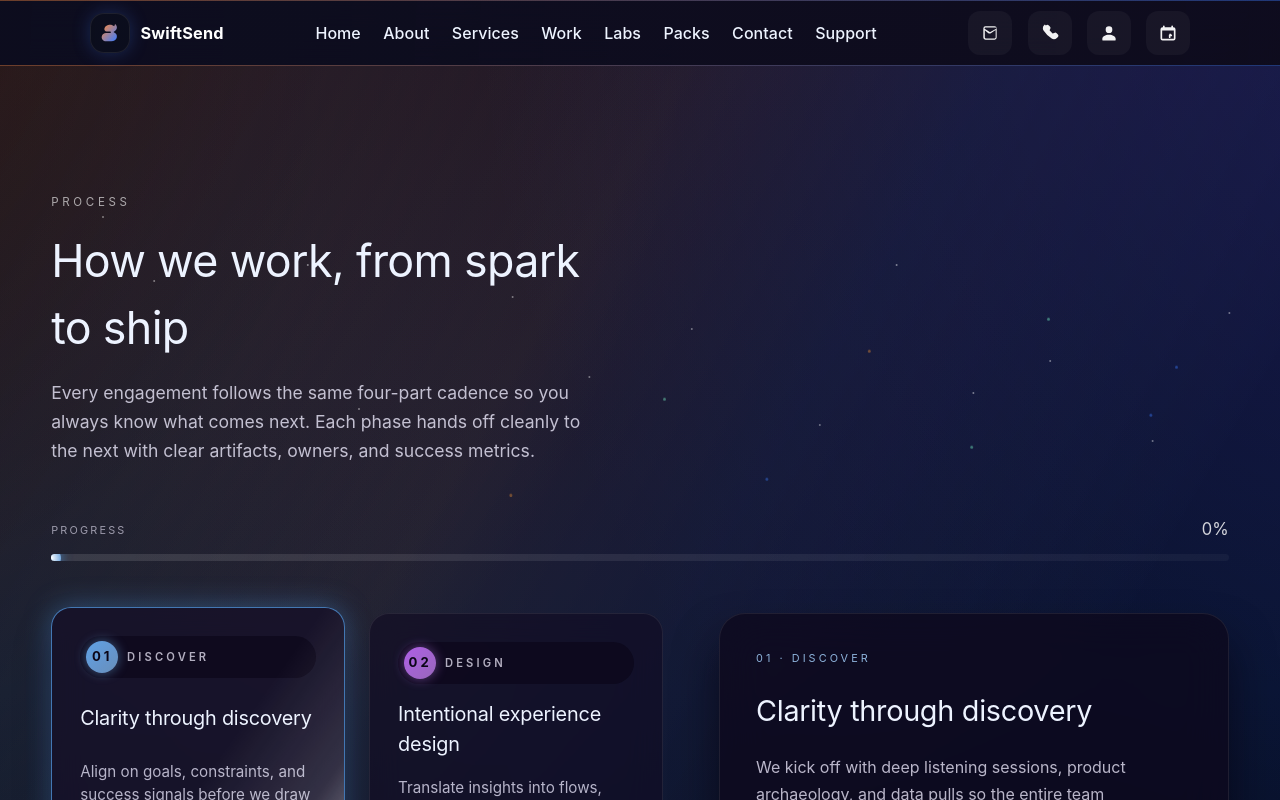
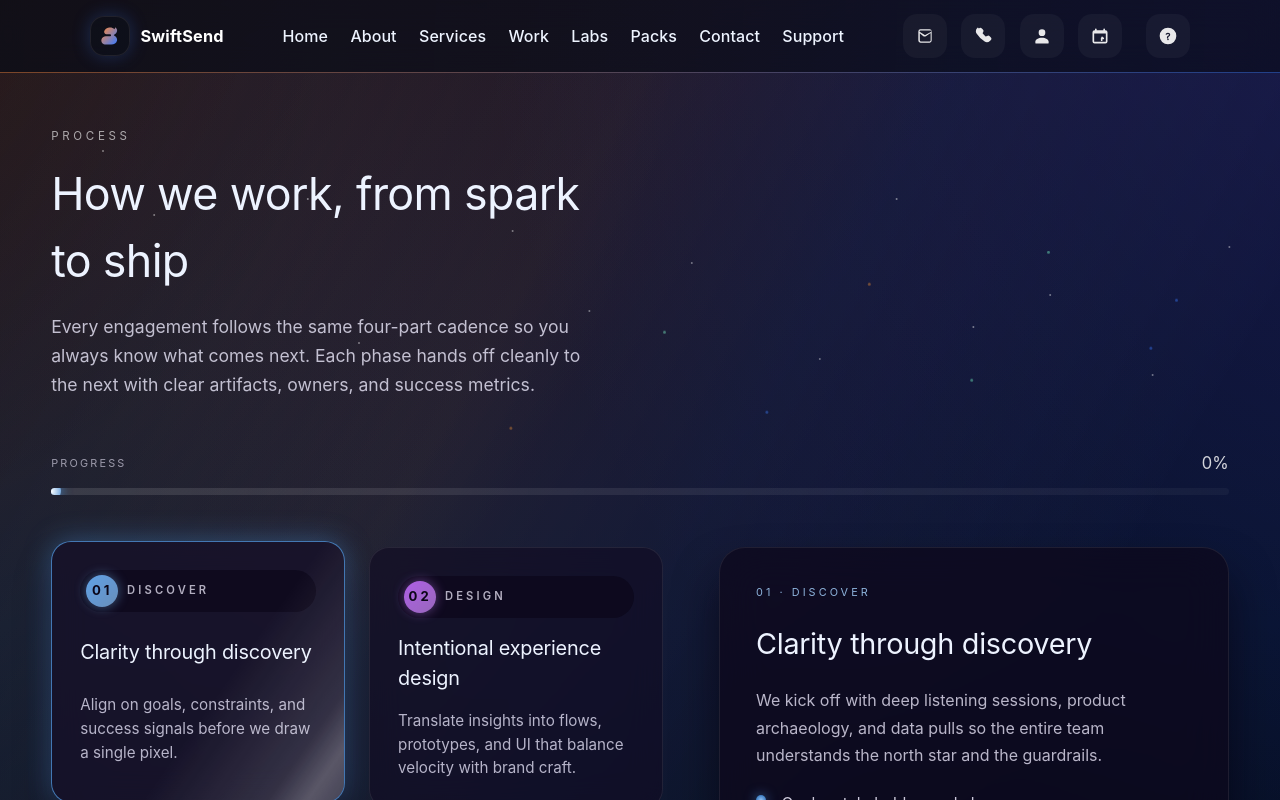
Before and after one commit to edgarcolmenero/swiftsendmaxej, a Next.js app: page / in a window 1280 px wide. Shown: the top 800 px of the page. Built offline with nearby package versions, Linux system fonts and the light colour scheme.

Commit message:
feat: elevate header to global fixed bar

```diff
--- a/components/Header.tsx
+++ b/components/Header.tsx
@@ -2,7 +2,14 @@
 "use client";
 
 import Link from "next/link";
-import { useEffect, useState } from "react";
+// @ts-ignore -- resolved via custom local react-dom typings
+import * as ReactDOM from "react-dom";
+import {
+  type MouseEvent,
+  useEffect,
+  useRef,
+  useState
+} from "react";
 
 const NAV_ITEMS = [
   { href: "#home", label: "Home" },
@@ -107,7 +114,13 @@ const ACTION_ITEMS: ActionItem[] = [
 ];
 
 export default function Header() {
+  const headerRef = useRef<HTMLElement | null>(null);
+  const [portalTarget, setPortalTarget] = useState<Element | null>(null);
   const [hasShadow, setHasShadow] = useState(false);
+
+  useEffect(() => {
+    setPortalTarget(document.body);
+  }, []);
 
   useEffect(() => {
     const updateShadow = () => {
@@ -119,10 +132,70 @@ export default function Header() {
     return () => window.removeEventListener("scroll", updateShadow);
   }, []);
 
-  return (
-    <header data-header className={`ss-header${hasShadow ? " has-shadow" : ""}`}>
+  useEffect(() => {
+    if (!portalTarget || !headerRef.current) {
+      return;
+    }
+
+    const setHeaderHeight = () => {
+      if (!headerRef.current) return;
+      const height = headerRef.current.offsetHeight;
+      document.documentElement.style.setProperty("--header-h", `${height}px`);
+    };
+
+    let resizeObserver: ResizeObserver | null = null;
+
+    if (typeof ResizeObserver !== "undefined" && headerRef.current) {
+      resizeObserver = new ResizeObserver(setHeaderHeight);
+      resizeObserver.observe(headerRef.current);
+    } else {
+      setHeaderHeight();
+    }
+
+    setHeaderHeight();
+    window.addEventListener("orientationchange", setHeaderHeight);
+
+    return () => {
+      resizeObserver?.disconnect();
+      window.removeEventListener("orientationchange", setHeaderHeight);
+    };
+  }, [portalTarget]);
+
+  const handleAnchorClick = (event: MouseEvent<HTMLAnchorElement>, href: string) => {
+    if (!href.startsWith("#")) return;
+
+    const target = document.querySelector<HTMLElement>(href);
+    if (!target) return;
+
+    event.preventDefault();
+
+    const headerHeight = headerRef.current?.offsetHeight ?? 0;
+    const prefersReducedMotion = window.matchMedia("(prefers-reduced-motion: reduce)").matches;
+    const targetOffset = target.getBoundingClientRect().top + window.scrollY - headerHeight - 8;
+    const destination = Math.max(targetOffset, 0);
+
+    window.scrollTo({
+      top: destination,
+      behavior: prefersReducedMotion ? "auto" : "smooth"
+    });
+  };
+
+  if (!portalTarget) {
+    return null;
+  }
+
+  return ReactDOM.createPortal(
+    <header
+      ref={headerRef}
+      data-header
+      className={`header ss-header header--fixed${hasShadow ? " has-shadow" : ""}`}
+    >
       <div className="container header-row">
-        <Link href="#home" className="brand">
+        <Link
+          href="#home"
+          className="brand"
+          onClick={(event) => handleAnchorClick(event, "#home")}
+        >
           <span className="brand-mark" aria-hidden="true">
             <svg
               width="32"
@@ -137,7 +210,7 @@ export default function Header() {
                 </linearGradient>
               </defs>
               <path
-                d="M21.62 7.08c-1.72-1.46-4.25-2.29-6.82-1.93-3.08.42-5.57 2.43-6.24 4.92a3.1 3.1 0 0 0 2.84 3.89h4.44c.82 0 1.46.46 1.46 1.06 0 .6-.64 1.06-1.46 1.06h-5.03c-2.88 0-5.28 1.95-5.81 4.55-.7 3.43 2.13 6.41 5.7 6.41h7.02c3.54 0 6.8-2.33 7.39-5.46.46-2.44-.74-4.69-2.93-5.9l-.74-.41c-.4-.22-.48-.47-.48-.63 0-.16.08-.41.48-.63l.74-.41c2.19-1.21 3.39-3.46 2.93-5.9-.24-1.26-1.01-2.48-2.29-3.62Z"
+                d="M22.09 6.84c-1.86-1.6-4.57-2.51-7.33-2.12-3.2.44-5.79 2.51-6.49 5.07a3.18 3.18 0 0 0 2.92 3.98h4.73c.81 0 1.47.62 1.47 1.45 0 .6-.66 1.07-1.47 1.07h-5.29c-3 0-5.51 1.98-6.07 4.61-.73 3.48 2.21 6.48 5.91 6.48h7.29c3.67 0 7.03-2.36 7.64-5.53.47-2.47-.77-4.74-3.03-5.97l-.77-.42c-.39-.22-.48-.47-.48-.63 0-.16.09-.41.48-.63l.77-.42c2.26-1.23 3.49-3.5 3.03-5.97-.25-1.28-1.05-2.52-2.36-3.64Z"
                 fill="url(#brand-mark-gradient)"
               />
             </svg>
@@ -146,7 +219,12 @@ export default function Header() {
         </Link>
         <nav className="nav-desktop" aria-label="Primary">
           {NAV_ITEMS.map((item) => (
-            <Link key={item.href} href={item.href} className="nav-pill">
+            <Link
+              key={item.href}
+              href={item.href}
+              className="nav-pill"
+              onClick={(event) => handleAnchorClick(event, item.href)}
+            >
               {item.label}
             </Link>
           ))}
@@ -154,7 +232,8 @@ export default function Header() {
             Support
           </Link>
         </nav>
-        <div className="header-icons">
+        <div className="header-actions">
+          <div className="header-actions__cluster">
             {ACTION_ITEMS.map((action) =>
               action.external ? (
                 <a
@@ -166,11 +245,33 @@ export default function Header() {
                   {action.icon}
                 </a>
               ) : (
-              <Link key={action.label} href={action.href} aria-label={action.label} className="icon-btn">
+                <Link
+                  key={action.label}
+                  href={action.href}
+                  aria-label={action.label}
+                  className="icon-btn"
+                >
                   {action.icon}
                 </Link>
               )
             )}
+          </div>
+          <Link href="/support" aria-label="Support" className="icon-btn icon-btn--support">
+            <svg
+              aria-hidden="true"
+              focusable="false"
+              width="20"
+              height="20"
+              viewBox="0 0 24 24"
+              xmlns="http://www.w3.org/2000/svg"
+              className="action-icon"
+            >
+              <path
+                d="M12 2a10 10 0 1 0 10 10A10 10 0 0 0 12 2Zm.04 6.15c1.6 0 2.61 1.01 2.61 2.3 0 1-.52 1.74-1.4 2.25-.78.44-1.05.73-1.05 1.25v.26a.75.75 0 0 1-1.5 0v-.35c0-1.04.52-1.67 1.4-2.16.78-.44 1.05-.79 1.05-1.3 0-.48-.36-.8-1.11-.8-.63 0-1.1.26-1.52.73a.75.75 0 0 1-1.1-1.02c.65-.71 1.44-1.16 2.62-1.16Zm-.04 8.86a.94.94 0 1 1 .94-.94.94.94 0 0 1-.94.94Z"
+                fill="currentColor"
+              />
+            </svg>
+          </Link>
           <button type="button" className="hamburger" aria-label="Open navigation">
             <span />
             <span />
@@ -178,6 +279,7 @@ export default function Header() {
           </button>
         </div>
       </div>
-    </header>
+    </header>,
+    portalTarget
   );
 }
--- a/styles/globals.css
+++ b/styles/globals.css
@@ -63,14 +63,14 @@ body {
 }
 
 /* ===== Header styles (overlay, transparent, micro-fade) ===== */
-.ss-header{
-  position: sticky;
+.header.ss-header{
+  position: fixed;
   top: 0;
   left: 0;
   right: 0;
-  z-index: 50;
+  z-index: 120;
   width: 100%;
-  background: linear-gradient(92deg, rgba(7, 11, 22, 0.86) 0%, rgba(8, 10, 21, 0.78) 100%);
+  background: linear-gradient(92deg, rgba(7, 11, 22, 0.68) 0%, rgba(8, 10, 21, 0.58) 100%);
   border: none;
   -webkit-backdrop-filter: blur(14px);
   backdrop-filter: blur(14px);
@@ -80,35 +80,37 @@ body {
     border-color 220ms var(--ease),
     opacity 220ms var(--ease);
 }
-.ss-header::before,
-.ss-header::after{
+
+.header.ss-header::after{
   content: "";
   position: absolute;
   left: 0;
   right: 0;
+  bottom: 0;
   height: 1px;
   pointer-events: none;
   background: var(--underline-gradient);
-  opacity: 0.4;
-}
-.ss-header::before{ top: 0; }
-.ss-header::after{ bottom: 0; }
-
-.ss-header.has-shadow{
-  box-shadow: 0 18px 32px rgba(5, 7, 18, 0.46);
-}
-
-.ss-header.has-shadow::after{
-  opacity: 0.75;
+  opacity: 0.45;
+  transition: opacity 220ms var(--ease);
+}
+
+.header.ss-header.has-shadow{
+  box-shadow: 0 14px 28px rgba(5, 7, 18, 0.38);
+}
+
+.header.ss-header.has-shadow::after{
+  opacity: 0.82;
 }
 
 .header-row{
   display:flex; align-items:center; justify-content:space-between;
-  padding: .7rem 0;
+  padding: clamp(.65rem, 1.6vw, .9rem) 0;
   gap: clamp(1rem, 3vw, 2.5rem);
 }
 
-.brand{display:flex; align-items:center; gap:.65rem; color:#fff; text-decoration:none;}
+.brand{display:flex; align-items:center; gap:.65rem; color:#fff; text-decoration:none; transition: filter 160ms var(--ease); cursor:pointer;}
+.brand:hover{ filter: brightness(1.02); }
+.brand:focus-visible{ outline:2px solid var(--brand-cool); outline-offset:4px; text-decoration:none; filter: brightness(1.02); }
 .brand-mark{
   display:inline-grid;
   place-items:center;
@@ -144,37 +146,58 @@ body {
 .nav-desktop .nav-pill.is-active::after{ transform: scaleX(1); }
 .nav-desktop .nav-pill.is-active{ color: rgba(255, 205, 135, 0.92); }
 
-.header-icons{ display:flex; align-items:center; gap:0.95rem; }
+.header--fixed{ position: fixed; top:0; left:0; width:100%; }
+.header-actions{ display:flex; align-items:center; gap:clamp(1.25rem, 2.2vw, 1.5rem); }
+.header-actions__cluster{ display:flex; align-items:center; gap:clamp(.6rem, 1.8vw, .9rem); }
+.header-actions a.icon-btn{ text-decoration:none; }
+.header-icons{ display:flex; align-items:center; gap:clamp(.6rem, 1.8vw, .9rem); }
 .icon-btn{
+  position:relative;
   display:grid;
   place-items:center;
   width:44px;
   height:44px;
-  color: rgba(255, 255, 255, 0.92);
+  min-width:44px;
+  min-height:44px;
+  color: rgba(255, 255, 255, 0.9);
   background: rgba(255, 255, 255, 0.04);
-  border-radius:12px;
+  border-radius:14px;
   border:none;
   cursor:pointer;
-  transition: transform 180ms var(--ease),
-    box-shadow 180ms var(--ease),
-    opacity 180ms var(--ease);
+  transition:
+    transform 200ms var(--ease),
+    box-shadow 200ms var(--ease),
+    color 200ms var(--ease);
+}
+.icon-btn::before{
+  content:"";
+  position:absolute;
+  inset:6px;
+  border-radius:inherit;
+  border:1px solid rgba(255, 255, 255, 0.22);
+  opacity:0;
+  transition: opacity 200ms var(--ease);
+  pointer-events:none;
 }
 .icon-btn:hover,
 .icon-btn:focus-visible{
-  transform: scale(1.1);
-  box-shadow: inset 0 0 0 1px rgba(255, 255, 255, 0.35);
-  opacity: 1;
+  transform: scale(1.06);
+  box-shadow: inset 0 0 0 1px rgba(255, 255, 255, 0.3);
+}
+.icon-btn:hover::before,
+.icon-btn:focus-visible::before{
+  opacity:1;
 }
 .icon-btn:focus-visible{
-  outline: 2px solid var(--brand-cool);
-  outline-offset: 2px;
+  outline:2px solid var(--brand-cool);
+  outline-offset:3px;
 }
 .icon-btn:active{
-  transform: scale(0.95);
-  opacity: 0.9;
-}
-.icon-btn .action-icon{ display:block; width:20px; height:20px; color:#fff; opacity:0.95; }
-.header-icons a.icon-btn{ text-decoration:none; }
+  transform: scale(0.98);
+}
+.icon-btn .action-icon{ display:block; width:20px; height:20px; color:#fff; opacity:0.9; transition: opacity 200ms var(--ease); }
+.icon-btn:hover .action-icon,
+.icon-btn:focus-visible .action-icon{ opacity:1; }
 
 .hamburger{
   display:inline-grid; gap:4px; margin-left:.25rem; width:38px; height:38px; place-items:center; border-radius:10px; background:transparent; border:none; cursor:pointer;
```
Lines whose indentation alone changed are shown as unchanged.
